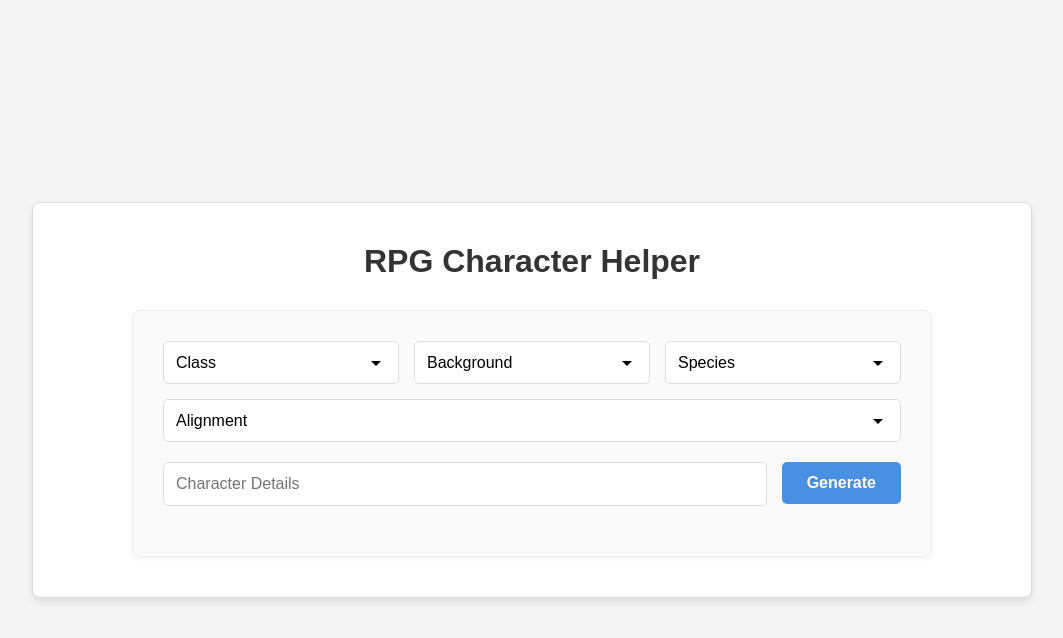
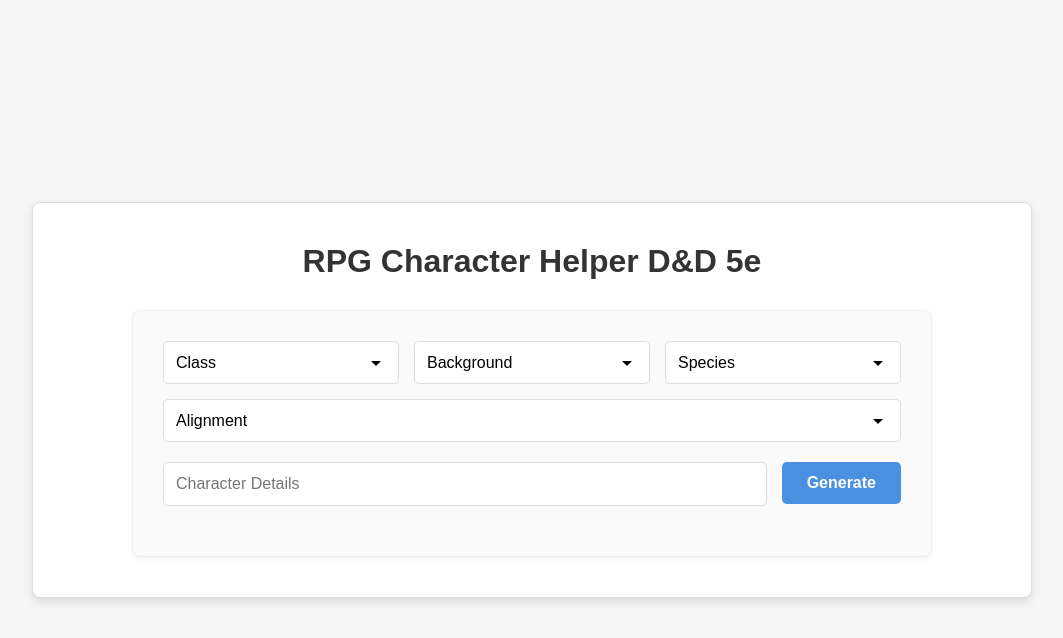
Before and after one commit to ctbright/rpg_assistant, a Flask app: page /rpg in a window 1280 px wide. Shown: the top 638 px of the page, without its empty margins (108-1171 px from the left). Run offline with Flask 3, Linux system fonts and the light colour scheme.

Commit message:
standardized names

```diff
--- a/templates/index.html
+++ b/templates/index.html
@@ -3,12 +3,12 @@
 <head>
     <meta charset="UTF-8">
     <meta name="viewport" content="width=device-width, initial-scale=1.0">
-    <title>RPG Character Helper</title>
+    <title>RPG Character Helper D&D 5e</title>
     <link rel="stylesheet" href="{{ url_for('static', filename='css/style.css') }}">
 </head>
 <body>
     <div class="main-container">
-        <h1 class="site-title">RPG Character Helper</h1>
+        <h1 class="site-title">RPG Character Helper D&D 5e</h1>
 
         <div class="content">
             <form action="/generate" method="post" class="character-form">
--- a/templates/landing.html
+++ b/templates/landing.html
@@ -8,7 +8,7 @@
 </head>
 <body>
     <div class="main-container">
-        <h1 class="site-title">Character Creation Hub</h1>
+        <h1 class="site-title">RPG Character Helper</h1>
 
         <div class="content">
             <div class="landing-container">
```
